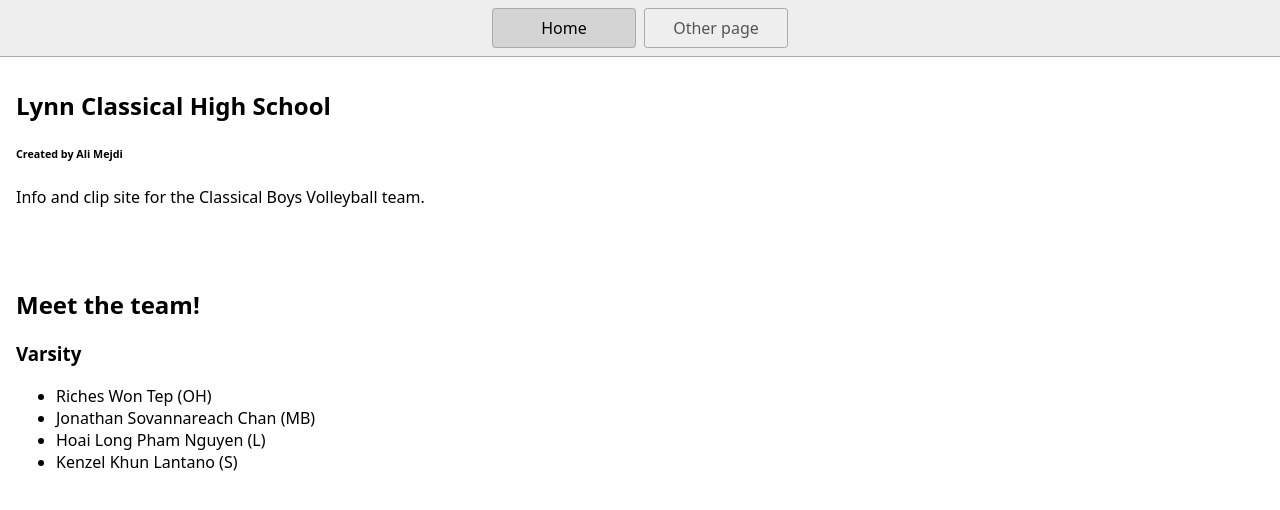
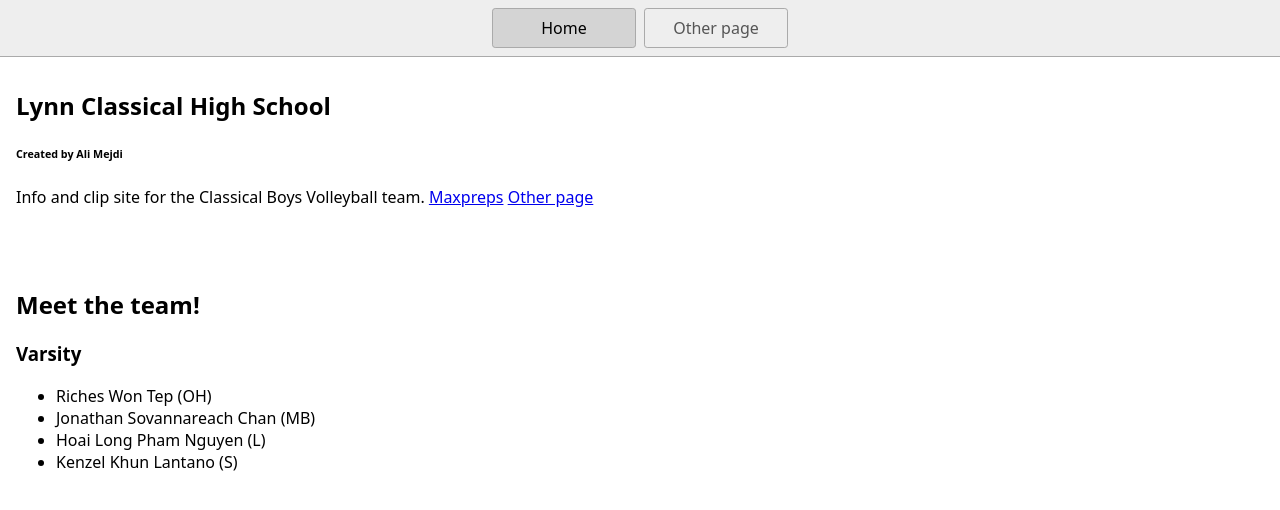
Before and after one commit to alipromaster67/stackblitz-starters-b6nwaysuu, a website: page index.html in a window 1280 px wide. Drawn offline with Linux system fonts and the light colour scheme.

Commit message:
Edit BOTH your homepage and page2.html to include the following:
In the <head> section:
A <title> tag that gives the page a unique title
A <meta name="description"> tag that gives a short description of the page's content
In the <body> section:
A header and subheader
A paragraph element with text
Some type of list
Some type of link

```diff
--- a/index.html
+++ b/index.html
@@ -14,13 +14,17 @@
   </head>
   <body>
     <nav>
-      <a href="/" aria-current="page">Home</a>
-      <a href="/page2.html">Other page</a>
+      <a href="index.html" aria-current="page">Home</a>
+      <a href="/pages/page2.html">Other page</a>
+
     </nav>
     <main>
       <h1>Lynn Classical High School</h1>
       <h6>Created by Ali Mejdi</h6>
-      <p> Info and clip site for the Classical Boys Volleyball team.</p>
+      <p> Info and clip site for the Classical Boys Volleyball team.
+          <a href="https://maxpreps.com">Maxpreps</a>
+          <a href="/pages/page2.html">Other page</a>
+      </p>
       <br>
       <br>
 
```
Also changed, not shown: pages/page2.html (renamed from page2.html, +1 -1 lines).
